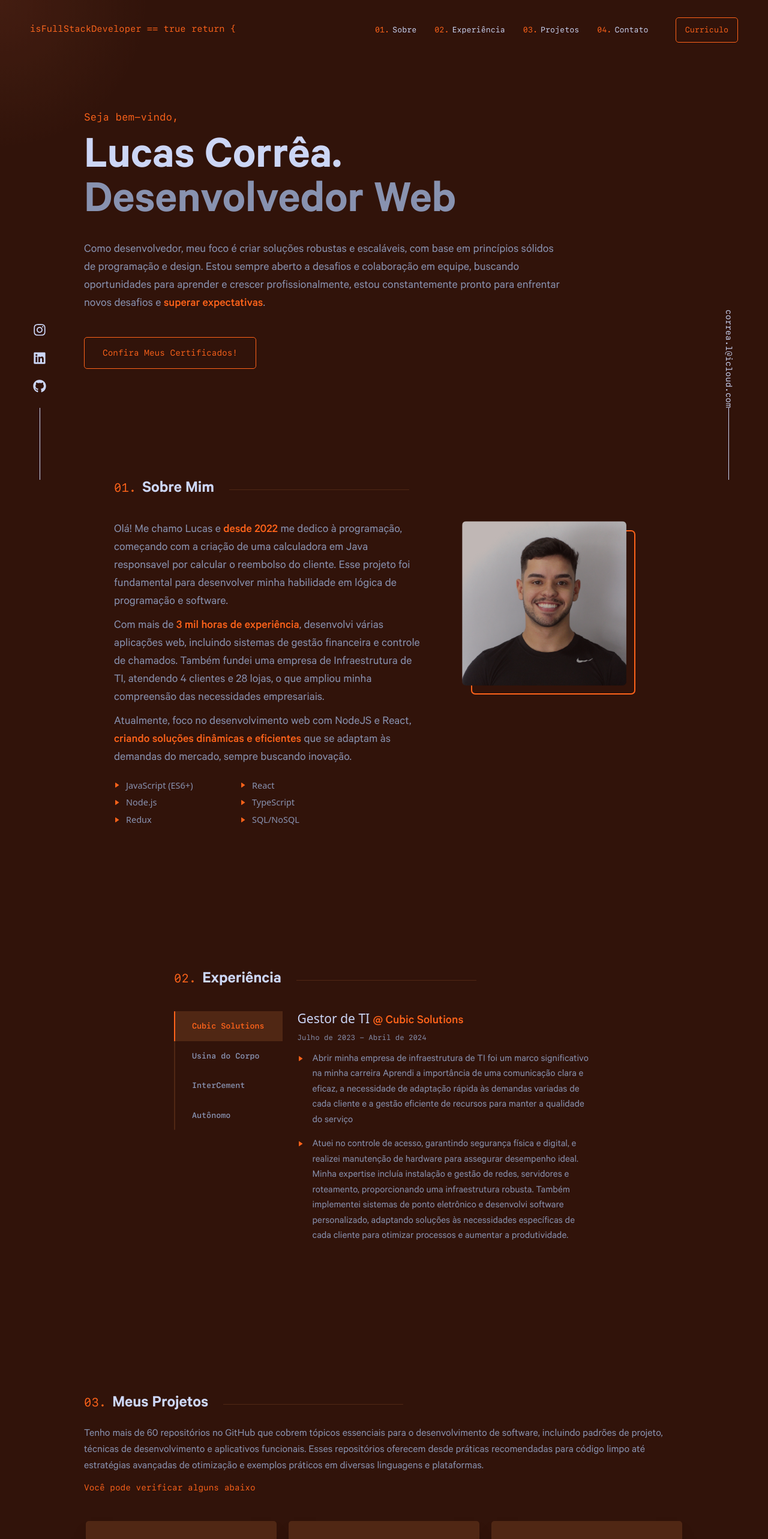
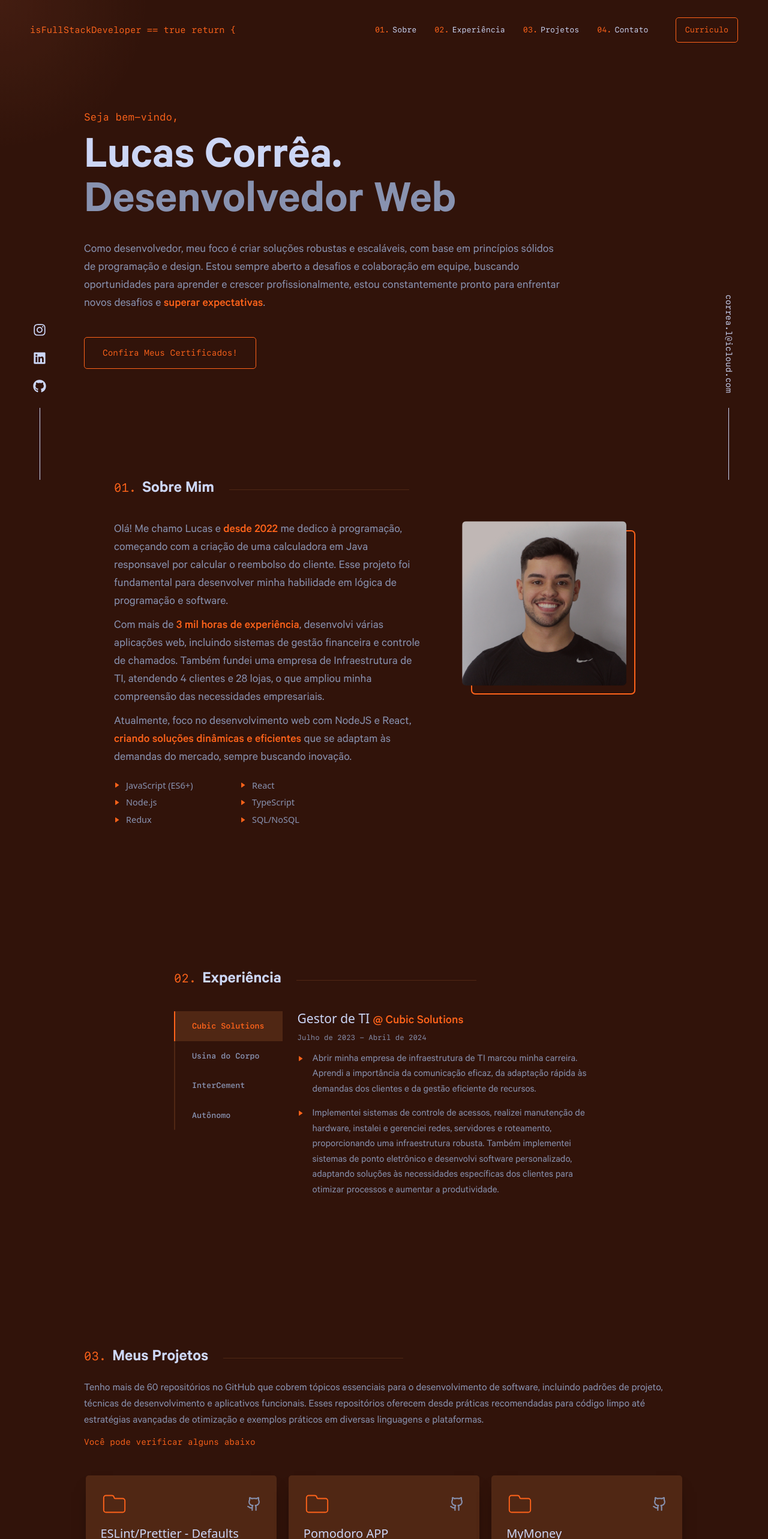
Before and after one commit to correa0105/Meu-Portfolio, a React (Create React App) app: page / in a window 1280 px wide. Shown: the top 2566 px of the page at 60% size. Built offline with nearby package versions, Linux system fonts and the light colour scheme.

Commit message:
Atualizando mobile

```diff
--- a/package.json
+++ b/package.json
@@ -14,6 +14,7 @@
     "gsap": "^3.12.5",
     "prop-types": "^15.8.1",
     "react": "^18.3.1",
+    "react-bootstrap": "^2.10.3",
     "react-dom": "^18.3.1",
     "react-icons": "^5.2.1",
     "react-scripts": "5.0.1",
--- a/src/components/EmailRight/style.js
+++ b/src/components/EmailRight/style.js
@@ -7,7 +7,7 @@ export const SocialListContainer = styled.ul`
     flex-direction: column;
     padding: 0;
     margin: 0;
-    gap: 2.5    rem;
+    gap: 2.5rem;
 
 
     &::after {
--- a/src/components/Header/index.jsx
+++ b/src/components/Header/index.jsx
@@ -2,6 +2,7 @@ import React, { useState, useEffect, useRef } from 'react';
 import { gsap } from 'gsap';
 import { useGSAP } from '@gsap/react';
 import { TextPlugin } from 'gsap/TextPlugin';
+import { Navbar, Container, Nav } from 'react-bootstrap';
 import { HeaderContainer, Cursor } from './style';
 import ItemMenu from '../ItemMenu';
 import Hover3DEffect from '../Hover3DEffect';
@@ -92,11 +93,12 @@ export default function Header() {
 
   return (
     <HeaderContainer id="header" className="d-flex justify-content-between align-items-center w-100" isTop={isTop}>
+      <div id="menu-desktop" className="justify-content-between align-items-center w-100">
         <div className="container-text-typing">
           <h1 id="text-typing"> </h1>
           <Cursor id="cursor" />
         </div>
-      <nav className="gap-4 align-items-center nav-menu">
+        <nav className="d-flex gap-4 align-items-center nav-menu">
           <ol className="d-flex align-items-center gap-5 p-0 m-0">
             <ItemMenu onClick={scrollToAbout} className="item-menu" text="Sobre" />
             <ItemMenu onClick={scrollToExperience} className="item-menu" text="Experiência" />
@@ -107,6 +109,28 @@ export default function Header() {
             <Hover3DEffect className="ms-5 py-3 px-4" text="Curriculo" link="LucasCV.pdf" />
           </div>
         </nav>
+      </div>
+      <Navbar id="menu-mobile" className="bg-secondary px-2 py-3 w-100" variant="dark" expand="lg">
+        <Container>
+          <Navbar.Brand className="d-flex align-items-center gap-2">
+            <div className="container-text-typing">
+              <h1 id="text-typing"> </h1>
+              <Cursor id="cursor" />
+            </div>
+          </Navbar.Brand>
+          <Navbar.Toggle aria-controls="basic-navbar-nav" />
+          <Navbar.Collapse id="basic-navbar-nav">
+            <Nav className="w-100 pb-4">
+              <ol className="d-flex flex-column align-items-center gap-5 p-0 m-0">
+                <ItemMenu onClick={scrollToAbout} className="item-menu" text="Sobre" />
+                <ItemMenu onClick={scrollToExperience} className="item-menu" text="Experiência" />
+                <ItemMenu onClick={scrollToProjects} className="item-menu" text="Projetos" />
+                <ItemMenu onClick={scrollToContact} className="item-menu" text="Contato" />
+              </ol>
+            </Nav>
+          </Navbar.Collapse>
+        </Container>
+      </Navbar>
     </HeaderContainer>
   );
 }
--- a/src/components/Header/style.js
+++ b/src/components/Header/style.js
@@ -9,30 +9,33 @@ export const HeaderContainer = styled.header`
     z-index: 1000;
     transition: all 0.3s;
     font-family: var(--font-mono);
-    padding: 0 5rem 0 5rem;
 
     #text-typing {
         color: var(--color-primary);
         font-size: 1.5rem;
         font-weight: 400;
+        margin: 0;
     }
 
     .container-text-typing {
       display: flex;
     }
 
-    .nav-menu {
-        display: flex;
+    #menu-desktop {
+      display: flex;
+      padding: 0 5rem 0 5rem;
     }
 
     @media (max-width: 728px) {
-    .container-text-typing {
-        display: none;
+    #menu-desktop {
+      display: none;
     }
 
-    .nav-menu {
-        display: none;
+    #text-typing {
+        font-size: 1.2rem;
     }
+
+    height: auto;
     }
 `;
 
@@ -49,4 +52,8 @@ export const Cursor = styled.span`
       opacity: 0;
     }
   }
+
+  @media (max-width: 728px) {
+    height: 1.4rem;
+  }
 `;
--- a/src/components/SectionContact/index.jsx
+++ b/src/components/SectionContact/index.jsx
@@ -30,7 +30,7 @@ export default function SectionContact() {
   });
   return (
     <Section id="Contact" ref={sectionRef} className="d-flex flex-column align-items-center p-0 mx-auto">
-      <Title className="d-flex justify-content-center">Proximo Passo</Title>
+      <Title className="d-flex justify-content-center">Qual o Próximo Passo?</Title>
       <h3 className="mt-5">Fale Comigo!</h3>
       <p className="mt-4">
         Minha caixa de entrada está sempre aberta para receber mensagens. Se você tiver alguma dúvida, uma proposta interessante ou simplesmente
--- a/src/components/SectionContact/style.js
+++ b/src/components/SectionContact/style.js
@@ -36,8 +36,8 @@ export const Section = styled.section`
 
 export const Title = styled.h2`
     font-family: var(--font-sans);
-    font-weight: 600;
-    font-size: 2.8rem;
+    font-weight: 400;
+    font-size: 2.5rem;
     color: var(--color-primary);
     position: relative;
     display: flex;
--- a/src/components/SectionExperience/index.jsx
+++ b/src/components/SectionExperience/index.jsx
@@ -13,6 +13,7 @@ export default function App() {
   const menuRef = useRef(null);
   const scrollbarRef = useRef(null);
   const sectionRef = useRef(null);
+  const headingRef = useRef(null);
 
   const menuItems = useMemo(() => ['Cubic Solutions', 'Usina do Corpo', 'InterCement', 'Autônomo'], []);
 
@@ -35,6 +36,7 @@ export default function App() {
     gsap.registerPlugin(ScrollTrigger);
 
     const sectionElement = sectionRef.current;
+    const headingElement = headingRef.current;
 
     const tl = gsap.timeline({
       scrollTrigger: {
@@ -43,7 +45,8 @@ export default function App() {
       },
     });
 
-    tl.from(sectionElement, { opacity: 0, y: 50, duration: 0.5 });
+    tl.from(sectionElement, { opacity: 0, duration: 2 });
+    tl.from(headingElement, { x: 100, opacity: 0, duration: 1 }, '<');
   });
 
   useEffect(() => {
@@ -53,7 +56,9 @@ export default function App() {
 
   return (
     <Section id="Experience" className="d-flex flex-column justify-content-center mx-auto" ref={sectionRef}>
-      <HeadingSection text="Experiência" />
+      <div className="d-flex" ref={headingRef}>
+        <HeadingSection text="Experiência" />
+      </div>
       <Container className="mt-5">
         <MenuContainer>
           <Menu ref={menuRef}>
@@ -76,20 +81,20 @@ export default function App() {
         <Content ref={contentRef}>
           {selectedMenuItem === 'Cubic Solutions' && (
             <Work date="Julho de 2023 - Abril de 2024" office="Gestor de TI" company="@ Cubic Solutions">
-              <WorkParagraphy text="Abrir minha empresa de infraestrutura de TI foi um marco significativo na minha carreira Aprendi a importância de uma comunicação clara e eficaz, a necessidade de adaptação rápida às demandas variadas de cada cliente e a gestão eficiente de recursos para manter a qualidade do serviço" />
-              <WorkParagraphy text="Atuei no controle de acesso, garantindo segurança física e digital, e realizei manutenção de hardware para assegurar desempenho ideal. Minha expertise incluía instalação e gestão de redes, servidores e roteamento, proporcionando uma infraestrutura robusta. Também implementei sistemas de ponto eletrônico e desenvolvi software personalizado, adaptando soluções às necessidades específicas de cada cliente para otimizar processos e aumentar a produtividade." />
+              <WorkParagraphy text="Abrir minha empresa de infraestrutura de TI marcou minha carreira. Aprendi a importância da comunicação eficaz, da adaptação rápida às demandas dos clientes e da gestão eficiente de recursos." />
+              <WorkParagraphy text="Implementei sistemas de controle de acessos, realizei manutenção de hardware, instalei e gerenciei redes, servidores e roteamento, proporcionando uma infraestrutura robusta. Também implementei sistemas de ponto eletrônico e desenvolvi software personalizado, adaptando soluções às necessidades específicas dos clientes para otimizar processos e aumentar a produtividade." />
             </Work>
           )}
           {selectedMenuItem === 'Usina do Corpo' && (
             <Work date="Outubro de 2019 - Março de 2023" office="Analista de Sistemas" company="@ Usina Do Corpo">
-              <WorkParagraphy text="Gerenciei toda a rede de computadores, implementei novos sistemas e resolvi problemas operacionais usando tecnologia avançada. Minhas responsabilidades incluíam a manutenção de hardware, controle de acesso com catracas eletrônicas e gerenciamento do servidor Windows Server." />
+              <WorkParagraphy text="Gerenciei toda a rede de computadores, implementei novos sistemas e resolvi problemas operacionais usando tecnologia avançada. Minhas responsabilidades incluíam a manutenção de hardware, controle de acesso com catracas eletrônicas e gerenciamento de servidor." />
               <WorkParagraphy text="Além disso, cuidei da manutenção do servidor Apache e desenvolvi soluções web utilizando HTML, CSS e JavaScript. Minha experiência em redes de computadores foi fundamental para assegurar a conectividade e a eficiência das operações diárias da empresa." />
             </Work>
           )}
           {selectedMenuItem === 'InterCement' && (
             <Work date="Novembro de 2018 - Outubro de 2019" office="Aux. Operatória de Manutenção" company="@ InterCement">
-              <WorkParagraphy text="Durante minha experiência como auxiliar de operações de manutenção, adquiri habilidades significativas em automação de escritório e elaboração de relatórios. Esta oportunidade me permitiu mergulhar no mundo da eficiência operacional, onde aprendi a otimizar processos e aprimorar a produtividade por meio da automação de tarefas rotineiras. Além disso, tive o privilégio de conhecer e trabalhar com o sistema SAP, uma plataforma amplamente utilizada em empresas multinacionais para integração de processos de negócios." />
-              <WorkParagraphy text="A experiência em uma empresa multinacional proporcionou-me uma visão mais ampla do ambiente corporativo, contribuindo para o desenvolvimento de uma postura profissional mais robusta. Aprendi a lidar com desafios complexos e a trabalhar em equipe de forma eficaz para alcançar objetivos comuns. Essa vivência também me permitiu entender a importância da organização e da precisão nos processos de trabalho, aspectos essenciais para o sucesso em um ambiente empresarial dinâmico e competitivo. Em suma, minha passagem como auxiliar de operações de manutenção foi fundamental para o meu crescimento profissional e para aprimorar minhas habilidades no mundo corporativo." />
+              <WorkParagraphy text="Como auxiliar de operações de manutenção, adquiri habilidades em automação de escritório e elaboração de relatórios, otimizando processos e aumentando a produtividade. Trabalhei com o sistema SAP, amplamente usado em empresas multinacionais para integrar processos de negócios." />
+              <WorkParagraphy text="Trabalhar em uma empresa multinacional ampliou minha visão do ambiente corporativo, fortalecendo minha postura profissional. Aprendi a enfrentar desafios complexos, trabalhar em equipe e valorizar a organização e precisão nos processos. Essa experiência foi essencial para meu crescimento profissional e aprimoramento no mundo corporativo." />
             </Work>
           )}
           {selectedMenuItem === 'Autônomo' && (
--- a/src/components/SectionExperience/style.js
+++ b/src/components/SectionExperience/style.js
@@ -5,7 +5,7 @@ export const Section = styled.section`
     margin-top: 24rem;
 
     @media (max-width: 768px) {
-      margin-top: 10rem;
+      margin-top: 13rem;
     }
 `;
 
--- a/src/components/SectionProjects/index.jsx
+++ b/src/components/SectionProjects/index.jsx
@@ -28,19 +28,18 @@ export default function SectionProjects() {
       },
     });
 
-    tl.from(sectionElement, { opacity: 1, duration: 0 })
-      .from(headingElement, {
-        opacity: 0,
-        y: -30,
-        duration: 0.3,
-      })
-      .from(listItems, {
+    tl.from(sectionElement, { opacity: 0, duration: 2 });
+    tl.from(headingElement, { x: -100, opacity: 0, duration: 1 }, '<')
+      .from(
+        listItems,
+        {
           opacity: 0,
           y: 20,
-        duration: 0.5,
           ease: 'power1.out',
           stagger: 0.3,
-      })
+        },
+        '<',
+      )
       .from(viewMoreElement, {
         opacity: 0,
         y: 20,
@@ -52,8 +51,9 @@ export default function SectionProjects() {
 
   return (
     <Section id="Projects" ref={sectionRef} className="d-flex flex-column p-0 mx-auto">
-      <div className="d-flex flex-column" ref={headingRef}>
+      <div className="d-flex" ref={headingRef}>
         <HeadingSection text="Meus Projetos" />
+      </div>
       <div className="paragraphy-projects mt-4">
         <p>
           Tenho mais de 60 repositórios no GitHub que cobrem tópicos essenciais para o desenvolvimento de software, incluindo padrões de projeto,
@@ -61,7 +61,6 @@ export default function SectionProjects() {
           estratégias avançadas de otimização e exemplos práticos em diversas linguagens e plataformas.
         </p>
         <span className="text-highlighted">Você pode verificar alguns abaixo</span>
-        </div>
       </div>
       <ul className="row p-0 mt-5" ref={listRef}>
         <li className="p-3 col-12 col-sm-6 col-md-4">
--- a/src/components/SectionProjects/style.js
+++ b/src/components/SectionProjects/style.js
@@ -5,7 +5,7 @@ export const Section = styled.section`
     margin-top: 24rem;
 
     @media (max-width: 768px) {
-      margin-top: 10rem;
+      margin-top: 13rem;
     }
 
     .paragraphy-projects {
```
Also changed, not shown: src/styles/GlobalStyles.jsx (+13 -3 lines), 1 other file (tests, documents, lock files or other folders). Lines whose indentation alone changed are shown as unchanged.
